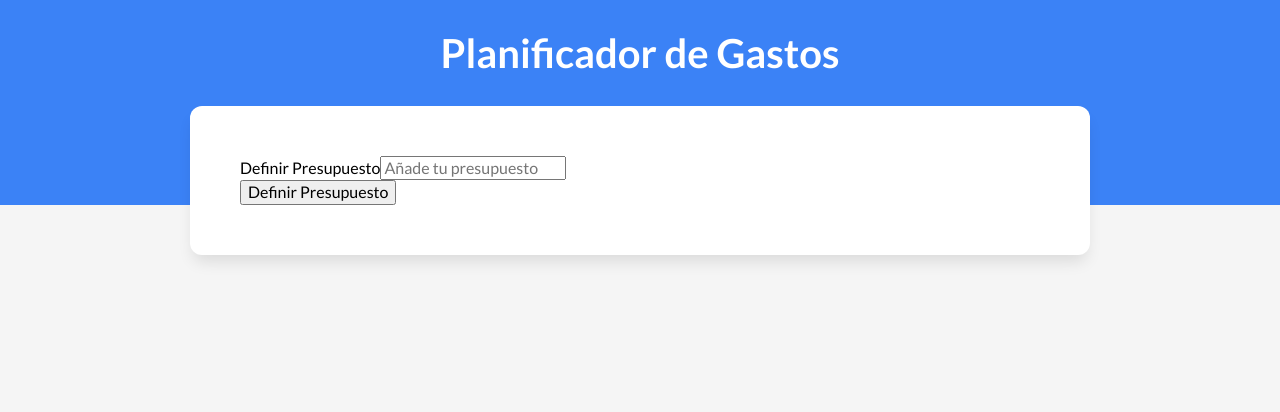
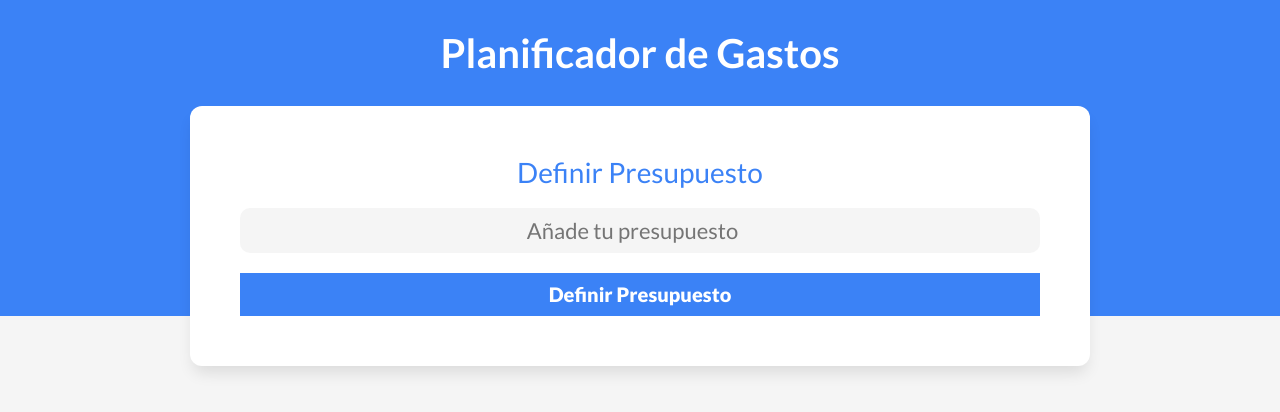
Before and after one commit to Luispantoja1102/admin-gastos, a Vue app: page / in a window 1280 px wide. Shown: the top 412 px of the page. Built offline with nearby package versions, Linux system fonts and the light colour scheme.

Commit message:
Formulario

```diff
--- a/src/components/Presupuesto.vue
+++ b/src/components/Presupuesto.vue
@@ -3,7 +3,7 @@
 </script>
 
 <template>
-    <form>
+    <form class="presupuesto">
         <div class="campo">
             <label for="nuevo-presupuesto">Definir Presupuesto</label>
 
@@ -11,12 +11,48 @@
                 id="nuevo-presupuesto"
                 class="nuevo-presupuesto"
                 placeholder="Añade tu presupuesto"
+                type="number"
             />
         </div>
         <input type="submit" value="Definir Presupuesto"/>
     </form>
 </template>
 
-<style >
-
+<style scope>
+    .presupuesto{
+        width: 100%;
+    }
+    .campo{
+        display: grid;
+        gap: 2rem;
+    }
+    .presupuesto label{
+        font-size: 2.8rem;
+        text-align: center;
+        color: var(--azul);
+    }
+    .presupuesto input[type="number"]{
+        background-color: var(--gris-claro);
+        border-radius: 1rem;
+        padding: 1rem;
+        border: none;
+        font-size: 2.2rem;
+        text-align: center;
+    }
+    .presupuesto input[type="submit"]{
+        background-color: var(--azul);
+        border: none;
+        padding: 1rem;
+        text-align: center;
+        font-size: 2rem;
+        margin-top: 2rem;
+        color: var(--blanco);
+        font-weight: 900;
+        width: 100%;
+        transition: background-color .3s;
+    }
+    .presupuesto input[type="submit"]:hover{
+        background-color: #1048A4;
+        cursor: pointer;
+    }
 </style>
```
